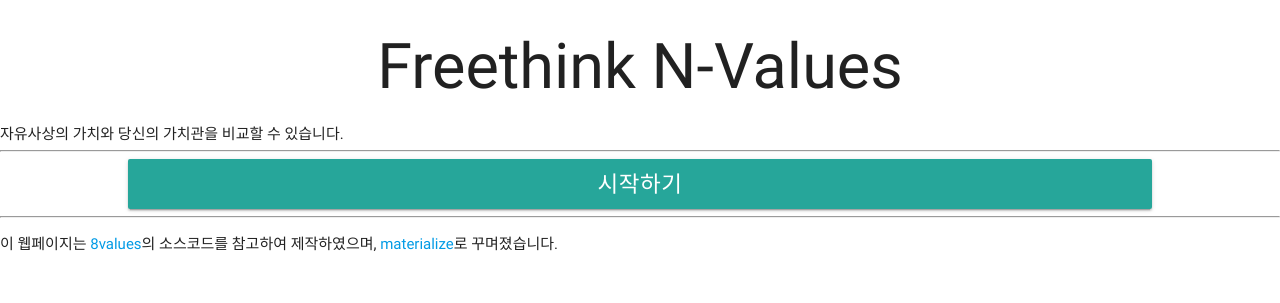
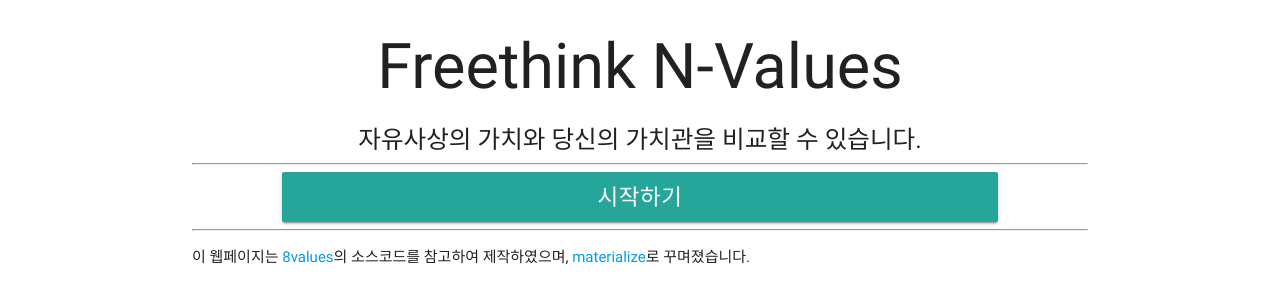
Before and after one commit to soma0sd/Freethinker-N-Value, a Jekyll site: the page built from index.html, in a window 1280 px wide. Shown: the top 303 px of the page. Built offline with Jekyll 4.4.1, drawn with Linux system fonts in a browser that asks for light colours; nearby versions of some CDN libraries.

Commit message:
오류 수정

```diff
--- a/_layouts/default.html
+++ b/_layouts/default.html
@@ -2,9 +2,9 @@
 <html lang="ko">
 {% include head.html %}
   <body>
-    <content class="container">
+    <div class="container">
     {{ content }}
-    </content>
+  </div>
     <script type="text/javascript" src="https://code.jquery.com/jquery-3.2.1.min.js"></script>
     <script src="https://cdnjs.cloudflare.com/ajax/libs/materialize/0.100.2/js/materialize.min.js"></script>
   </body>
--- a/index.html
+++ b/index.html
@@ -3,7 +3,8 @@ layout: default
 ---
 
 <h1 class="center-align">Freethink N-Values</h1>
-<h6 clas="center-align">자유사상의 가치와 당신의 가치관을 비교할 수 있습니다.</h6>
+<h5 class="center-align">자유사상의 가치와 당신의 가치관을 비교할 수 있습니다.</h5>
+
 <hr>
 
 <button id="start-btn" class="waves-effect waves-light btn center-align" onclick="location.href='{{ site.url }}/start.html';">
```
